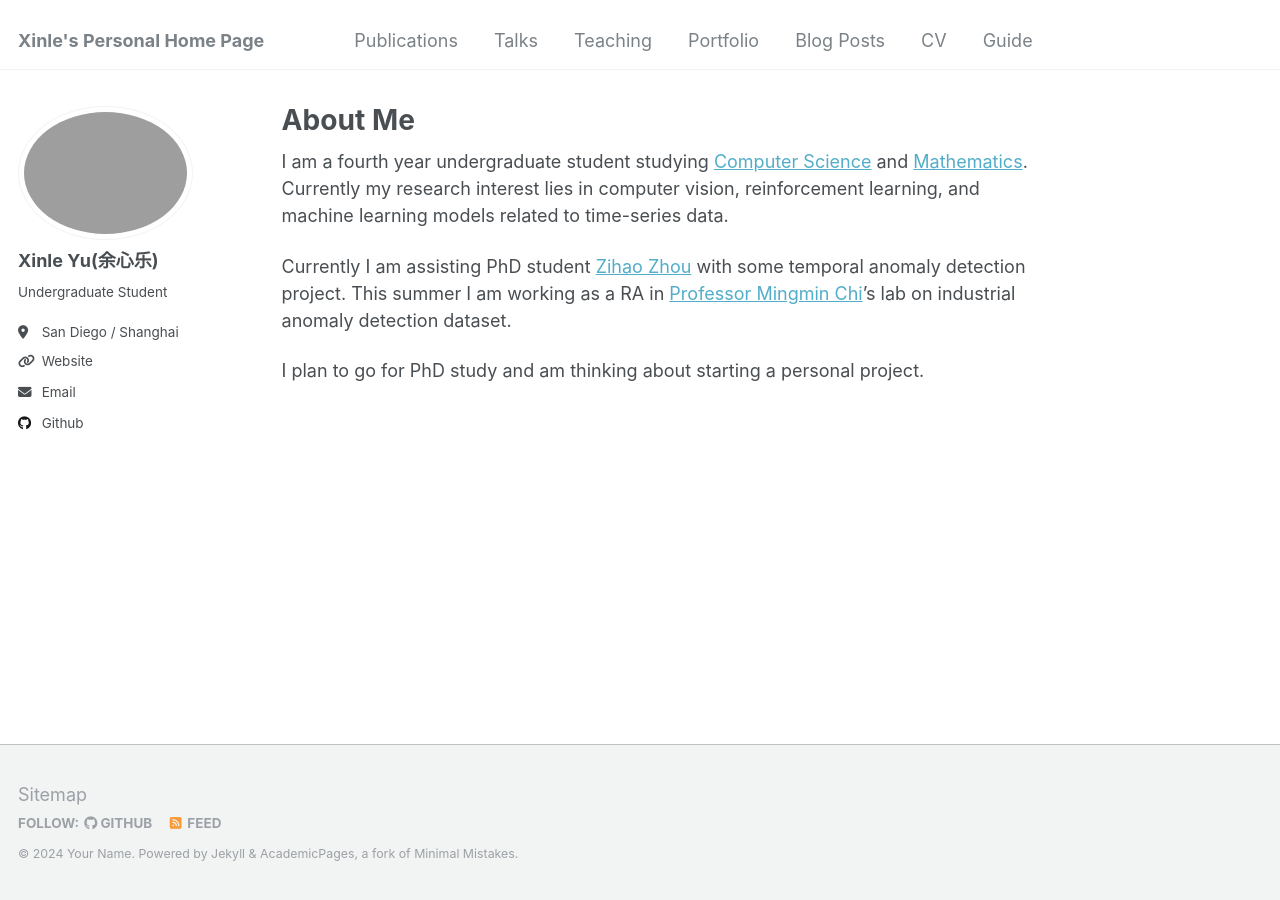
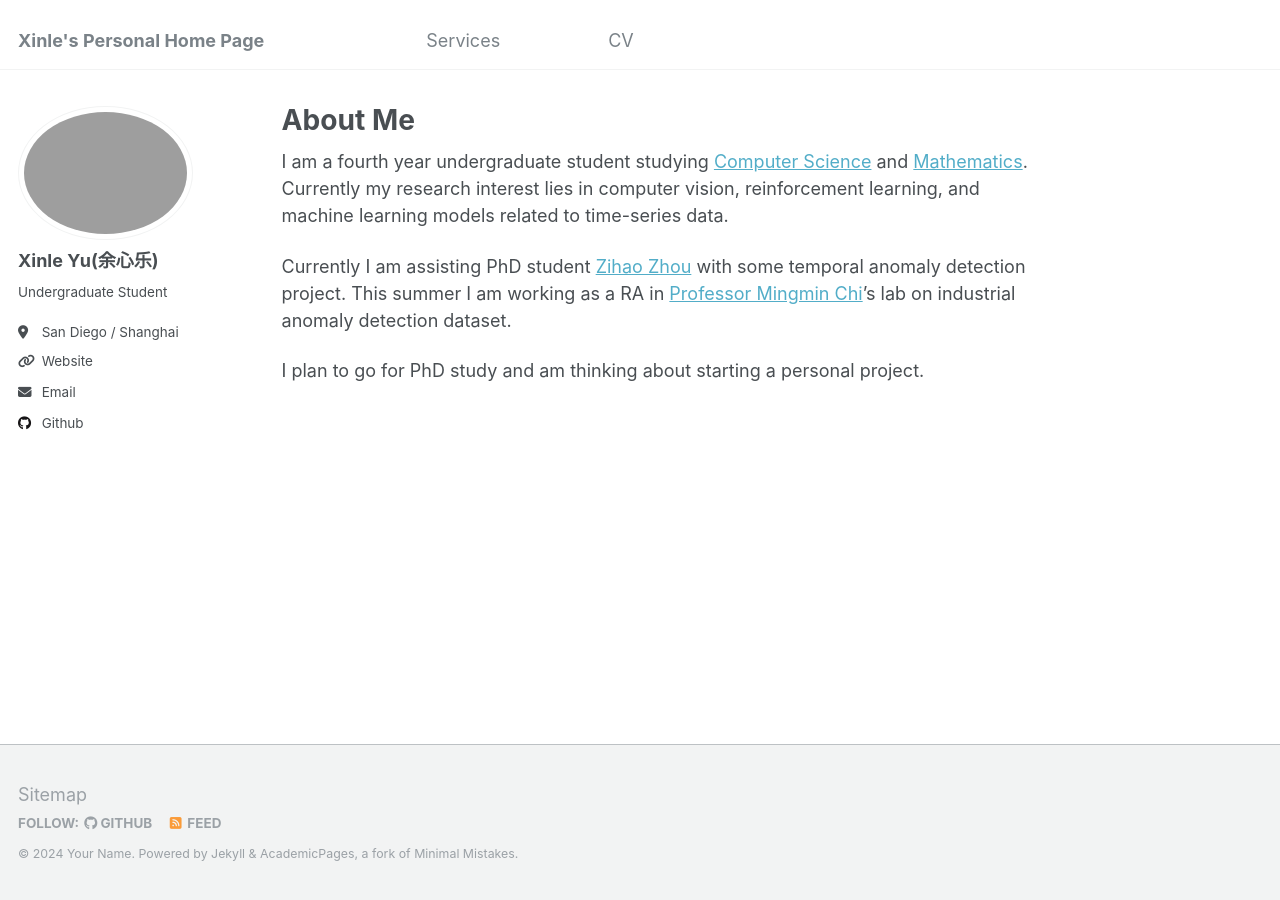
Before and after one commit to Henri-XYu02/Henri-XYu02.github.io, a Jekyll site: the page built from _pages/about.md, in a window 1280 px wide. Built offline with Jekyll 4.4.1, drawn with Linux system fonts in a browser that asks for light colours.

Commit message:
Update navigation.yml

```diff
--- a/_data/navigation.yml
+++ b/_data/navigation.yml
@@ -5,23 +5,23 @@
 # prevent it from being included in the site.
 
 main:
-  - title: "Publications"
-    url: /publications/
+  - title: # "Publications"
+    url: # /publications/
 
-  - title: "Talks"
-    url: /talks/
+  - title: # "Talks"
+    url: # /talks/
 
-  - title: "Teaching"
+  - title: "Services"
     url: /teaching/
 
-  - title: "Portfolio"
-    url: /portfolio/
+  - title: # "Portfolio"
+    url: # /portfolio/
 
-  - title: "Blog Posts"
-    url: /year-archive/
+  - title: # "Blog Posts"
+    url: # /year-archive/
 
   - title: "CV"
     url: /cv/
 
-  - title: "Guide"
-    url: /markdown/
+  - title: # "Guide"
+    url: # /markdown/
```
